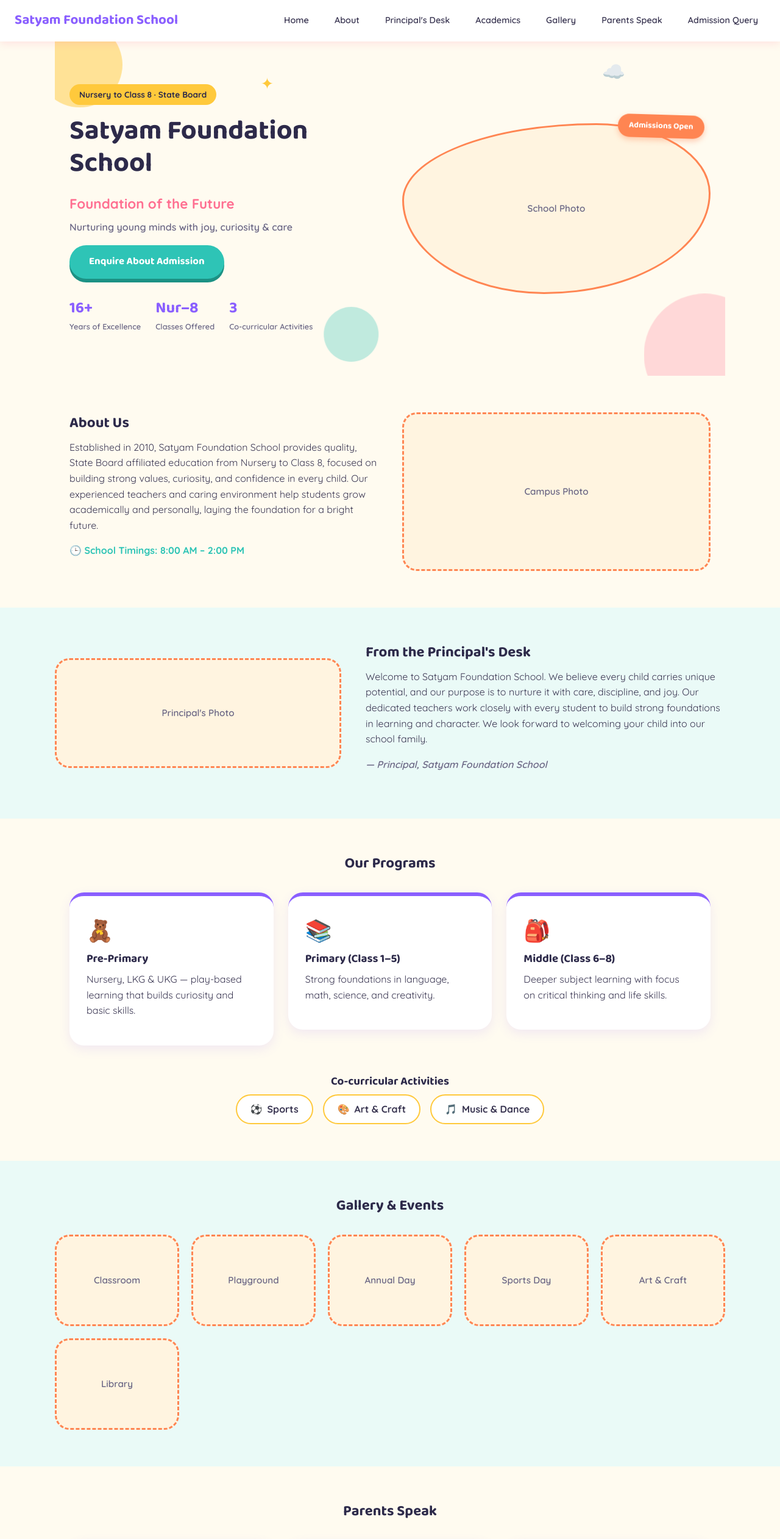
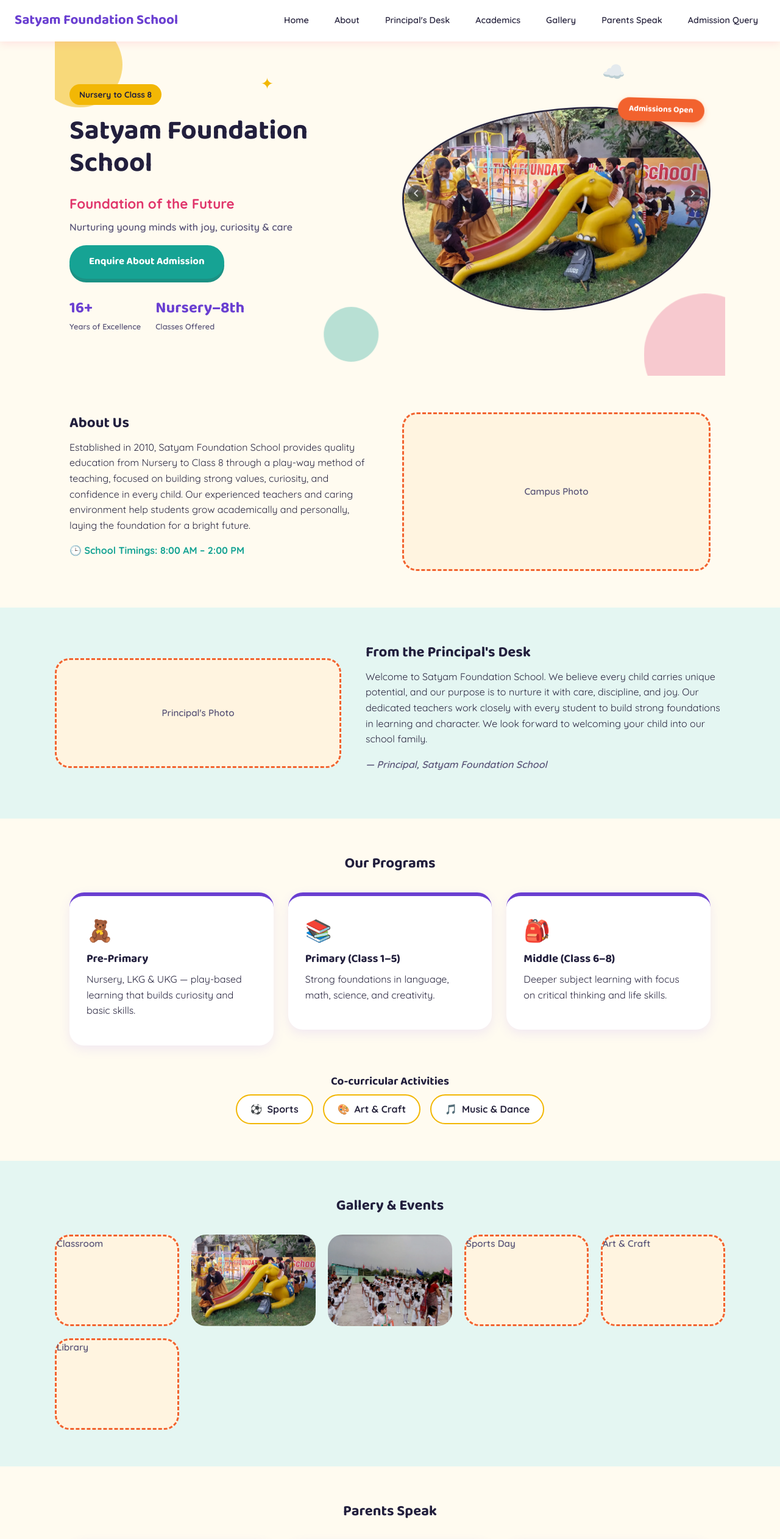
Before and after one commit to saniya-gupta-gammaedge/Satyam-foundation-school, a React (Vite) app: page / in a window 1280 px wide. Shown: the top 2523 px of the page at 61% size. Built offline with nearby package versions, Linux system fonts and the light colour scheme.

Commit message:
UI changes 4.0

```diff
--- a/src/App.css
+++ b/src/App.css
@@ -217,6 +217,10 @@
 
 .hero-image {
   min-height: 280px;
+  width: 100%;
+  max-height: 380px;
+  object-fit: cover;
+  display: block;
 }
 
 .admission-sticker {
@@ -417,6 +421,11 @@
 
 .gallery-item {
   min-height: 150px;
+  width: 100%;
+  height: 150px;
+  object-fit: cover;
+  border-radius: var(--radius);
+  display: block;
   transition: transform 0.15s;
 }
 
--- a/src/components/About.jsx
+++ b/src/components/About.jsx
@@ -9,10 +9,10 @@ export default function About() {
         <div>
           <h2>About Us</h2>
           <p>
-            Established in 2010, Satyam Foundation School provides quality, State Board
-            affiliated education from Nursery to Class 8, focused on building strong values,
-            curiosity, and confidence in every child. Our experienced teachers and caring
-            environment help students grow academically and personally, laying the
+            Established in 2010, Satyam Foundation School provides quality education from
+            Nursery to Class 8 through a play-way method of teaching, focused on building
+            strong values, curiosity, and confidence in every child. Our experienced teachers
+            and caring environment help students grow academically and personally, laying the
             foundation for a bright future.
           </p>
           <p className="about-timing">🕒 School Timings: 8:00 AM – 2:00 PM</p>
--- a/src/components/Gallery.jsx
+++ b/src/components/Gallery.jsx
@@ -1,16 +1,29 @@
 import Placeholder from "./Placeholder"
 import Reveal from "./Reveal"
+import playground from "../assets/playground.png"
+import assembly from "../assets/assembly.png"
 
-const SLOTS = ["Classroom", "Playground", "Annual Day", "Sports Day", "Art & Craft", "Library"]
+const SLOTS = [
+  { label: "Classroom" },
+  { label: "Playground", img: playground },
+  { label: "Annual Day", img: assembly },
+  { label: "Sports Day" },
+  { label: "Art & Craft" },
+  { label: "Library" },
+]
 
 export default function Gallery() {
   return (
     <section id="gallery" className="section alt">
       <h2 className="section-title">Gallery & Events</h2>
       <div className="gallery-grid">
-        {SLOTS.map((label, i) => (
-          <Reveal key={label} className="reveal-delay" style={{ transitionDelay: `${i * 80}ms` }}>
-            <Placeholder label={label} className="gallery-item" />
+        {SLOTS.map((slot, i) => (
+          <Reveal key={slot.label} className="reveal-delay" style={{ transitionDelay: `${i * 80}ms` }}>
+            {slot.img ? (
+              <img src={slot.img} alt={slot.label} className="gallery-item" />
+            ) : (
+              <Placeholder label={slot.label} className="gallery-item" />
+            )}
           </Reveal>
         ))}
       </div>
--- a/src/components/Hero.jsx
+++ b/src/components/Hero.jsx
@@ -1,5 +1,5 @@
-import Placeholder from "./Placeholder"
 import Reveal from "./Reveal"
+import playground from "../assets/playground.png"
 
 export default function Hero() {
   return (
@@ -11,7 +11,7 @@ export default function Hero() {
       <span className="hero-float star-2">✦</span>
       <span className="hero-float cloud-1">☁️</span>
       <div className="hero-text">
-        <span className="hero-badge">Nursery to Class 8 · State Board</span>
+        <span className="hero-badge">Nursery to Class 8</span>
         <h1>Satyam Foundation School</h1>
         <p className="tagline">Foundation of the Future</p>
         <p className="hero-sub">Nurturing young minds with joy, curiosity & care</p>
@@ -22,18 +22,14 @@ export default function Hero() {
             <span className="stat-label">Years of Excellence</span>
           </div>
           <div className="stat">
-            <span className="stat-num">Nur–8</span>
+            <span className="stat-num">Nursery–8th</span>
             <span className="stat-label">Classes Offered</span>
-          </div>
-          <div className="stat">
-            <span className="stat-num">3</span>
-            <span className="stat-label">Co-curricular Activities</span>
           </div>
         </div>
       </div>
       <Reveal className="hero-image-wrap">
         <span className="admission-sticker">Admissions Open</span>
-        <Placeholder label="School Photo" className="hero-image blob" />
+        <img src={playground} alt="Students playing at Satyam Foundation School" className="hero-image blob" />
       </Reveal>
     </section>
   )
--- a/src/index.css
+++ b/src/index.css
@@ -1,14 +1,14 @@
 :root {
-  --yellow: #ffc93c;
-  --orange: #ff8552;
-  --pink: #ff6f91;
-  --teal: #2ec4b6;
-  --purple: #8a5fff;
-  --dark: #2d2a4a;
+  --yellow: #f2b705;
+  --orange: #f2622e;
+  --pink: #e0356b;
+  --teal: #16a394;
+  --purple: #6a3fd1;
+  --dark: #221f3d;
   --bg: #fffbf0;
-  --bg-alt: #eafaf7;
-  --text: #3a3652;
-  --text-light: #6b6785;
+  --bg-alt: #e4f6f2;
+  --text: #2a2740;
+  --text-light: #5a5578;
   --radius: 24px;
   font: 16px/1.6 'Quicksand', system-ui, sans-serif;
   color: var(--text);
```
Also changed, not shown: src/assets/assembly.png (added), src/assets/playground.png (added).
